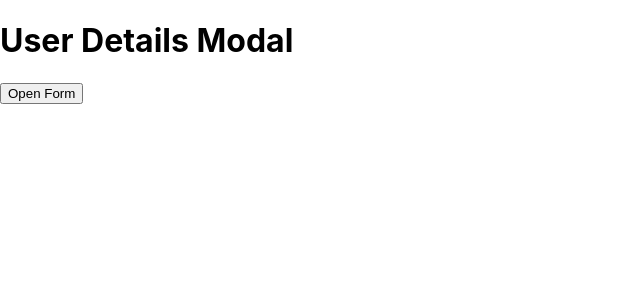
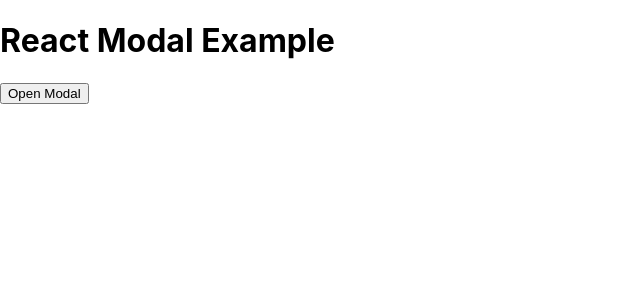
Before and after one commit to mebangit123/xmodal, a React (Create React App) app: page / in a window 1280 px wide. Shown: the top 300 px of the page, without its empty margins (0-640 px from the left). Built offline with nearby package versions, Linux system fonts and the light colour scheme; the HTML template or start-up script is replaced by a standard one.

Commit message:
refractor modal test case

```diff
--- a/src/App.js
+++ b/src/App.js
@@ -3,23 +3,40 @@ import Home from "./components/Home/Home";
 import ModalWrapper from "./components/Modal/Modal";
 import UserForm from "./components/Form/UserForm";
 import ReactModal from 'react-modal';
-import { useState } from "react";
-ReactModal.setAppElement('#root');
+import React, { useState } from 'react';
+import Modal from 'react-modal';
 
-function App() {
+// Set the app element for accessibility
+Modal.setAppElement('#root');
 
-  const [isOpen, setIsOpen] = useState(false);
+const App = () => {
+  const [modalIsOpen, setModalIsOpen] = useState(false);
+
+  const openModal = () => {
+    setModalIsOpen(true);
+  };
+
+  const closeModal = () => {
+    setModalIsOpen(false);
+  };
 
   return (
-    <>
-       <h1>User Details Modal</h1>
-        <button onClick={() => setIsOpen(true)}>Open Form</button>
-
-      {/* <Home /> */}
-      <ModalWrapper isOpen={isOpen} setIsOpen={setIsOpen} />
-        {/* <UserForm setIsOpen={setIsOpen}/> */}
-    </>
+    <div>
+      <h1>React Modal Example</h1>
+      <button onClick={openModal}>Open Modal</button>
+      <Modal
+        isOpen={modalIsOpen}
+        onRequestClose={closeModal}
+        contentLabel="Example Modal"
+      >
+        <h2>Modal Title</h2>
+        <div>
+          <p>This is a simple modal example.</p>
+          <button onClick={closeModal}>Close Modal</button>
+        </div>
+      </Modal>
+    </div>
   );
-}
+};
 
 export default App;
```
